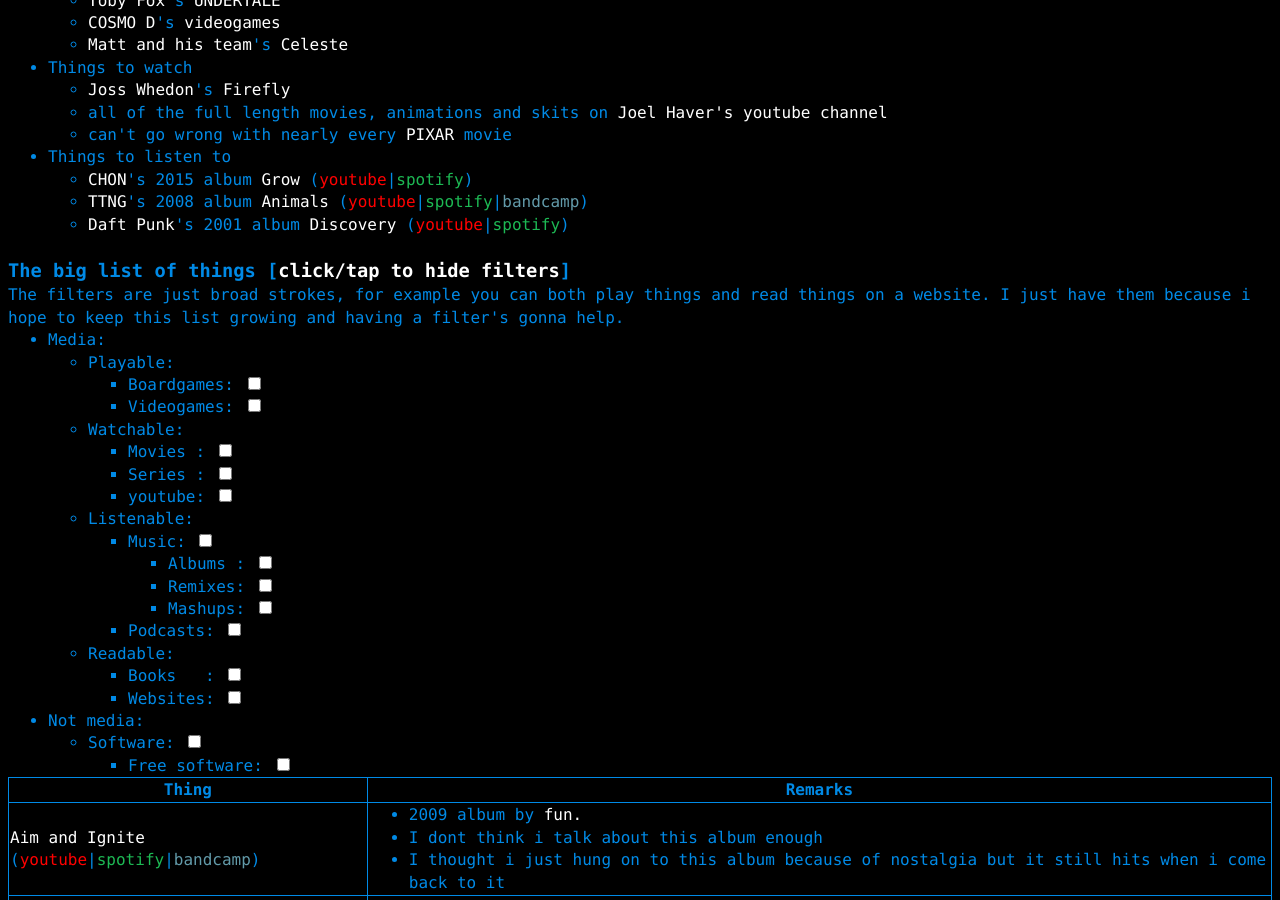
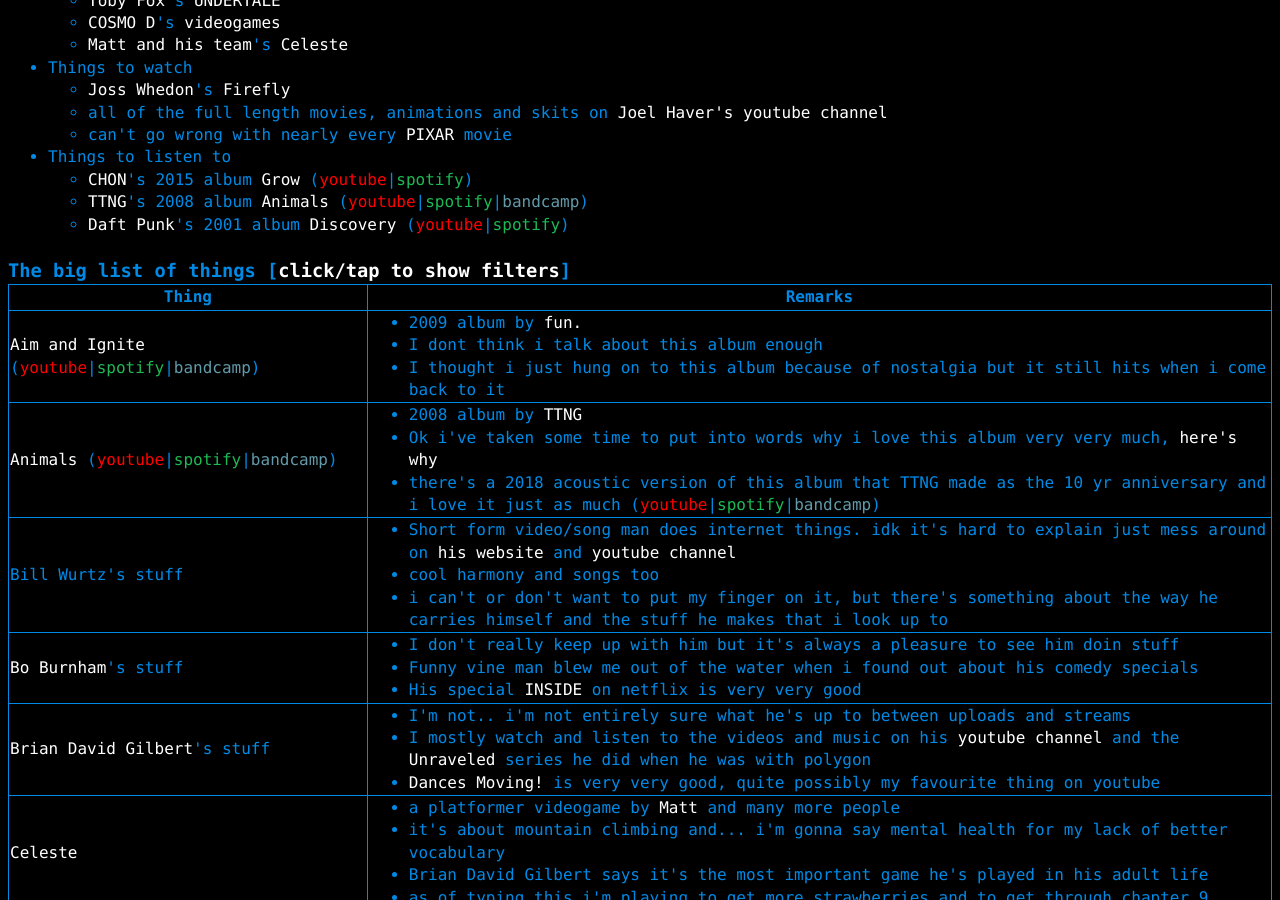
Before and after one commit to a-erfan-aa/a-erfan-aa.github.io, a Jekyll site: the page built from things-i-like.html, in a window 1280 px wide and 900 px high, scrolled down 1209 px. Built offline with Jekyll 4.4.1, drawn with Linux system fonts in a browser that asks for light colours.

Commit message:
Start filters rework in things-i-like.html
Made filters hidden by default

Include paragraph about filters in new hide/show filters <div>

Reword paragraph about filters in prep of clickable filters

Made various nested lists show/hideable

Made websites its own media list

Add videogame tags to filters

```diff
--- a/things-i-like.html
+++ b/things-i-like.html
@@ -123,31 +123,73 @@
 
 <!-- the BIG list -->
 <div>
-	<h3>The big list of things [<a href="javascript:void(0)" id="filterToggle" onclick="showhide('filterToggle', 'filters', 'click/tap to show filters', 'click/tap to hide filters')">click/tap to hide filters</a>]</h3>
-	<p>The filters are just broad strokes, for example you can both play things and read things on a website. I just have them because i hope to keep this list growing and having a filter's gonna help.</p>
+	<h3>The big list of things [<a href="javascript:void(0)" id="filterToggle" onclick="showhide('filterToggle', 'filters', 'click/tap to show filters', 'click/tap to hide filters')">click/tap to show filters</a>]</h3>
 
 	<!--
 		filters
 		a bunch of checkboxes that all start unticked, showing all
 	-->
-	<ul id="filters">
-		<li>Media:
+	<div id="filters" style="display: none; border: 1px solid #008ae6; border-collapse: collapse;">
+		<p>The filters are just broad strokes, for example you can both play things and read things on a website, and music genres are just a mess sometimes. I have them mostly because i hope to keep this list growing and having a filter's gonna help.</p>
+		<p style="text-indent: 50px;">If any checkboxes are ticked, only stuff matching the checkboxes are shown. Clicking/tapping on any tags instead of chekcboxes in the filters list takes you to another page talkin bout why i like the niche/subgenre.</p>
 		<ul>
-				<li>Playable:
-					<ul>
+			<li>Media [<a href="javascript:void(0)" id="mediaToggle" onclick="showhide('mediaToggle', 'mediaToggled', 'show', 'hide')">show</a>]:
+				<ul id="mediaToggled" style="display: none;">
+					<li>Playable [<a href="javascript:void(0)" id="playableToggle" onclick="showhide('playableToggle', 'playableToggled', 'show', 'hide')">show</a>]:
+						<ul id="playableToggled" style="display: none;">
 							<li>Boardgames: <input type="checkbox" id="boardgame" onclick="filterTable()"></li>
 							<li>Videogames: <input type="checkbox" id="videogame" onclick="filterTable()"></li>
+							<li>Players [<a href="javascript:void(0)" id="playersToggle" onclick="showhide('playersToggle', 'playersToggled', 'show', 'hide')">show</a>]:
+								<ul id="playersToggled" style="display: none;">
+									<li>playercount [<a href="javascript:void(0)" id="playercountToggle" onclick="showhide('playercountToggle', 'playercountToggled', 'show', 'hide')">show</a>]:
+										<ul id="playercountToggled" style="display: none;">
+											<li>1: <input type="checkbox" id="" onclick="filterTable()"></li>
+											<li>2: <input type="checkbox" id="" onclick="filterTable()"></li>
+											<li>3-4: <input type="checkbox" id="" onclick="filterTable()"></li>
+											<li>4++: <input type="checkbox" id="" onclick="filterTable()"></li>
 										</ul>
 									</li>
-				<li>Watchable:
-					<ul>
+									<li>player alignment [<a href="javascript:void(0)" id="playerAlignmentToggle" onclick="showhide('playerAlignmentToggle', 'playerAlignmentToggled', 'show', 'hide')">show</a>]:
+										<ul id="playerAlignmentToggled" style="display: none;">
+											<li>coop: <input type="checkbox" id="" onclick="filterTable()"></li>
+											<li>teambased: <input type="checkbox" id="" onclick="filterTable()"></li>
+											<li>ffa: <input type="checkbox" id="" onclick="filterTable()"></li>
+										</ul>
+									</li>
+								</ul>
+							</li>
+							<li>turn resolution [<a href="javascript:void(0)" id="turnResToggle" onclick="showhide('turnResToggle', 'turnResToggled', 'show', 'hide')">show</a>]:
+								<ul id="turnResToggled" style="display: none;">
+									<li>realtime: <input type="checkbox" id="" onclick="filterTable()"></li>
+									<li>simultaneous turnbased: <input type="checkbox" id="" onclick="filterTable()"></li>
+									<li>turnbased: <input type="checkbox" id="" onclick="filterTable()"></li>
+								</ul>
+							</li>
+							<li>Niches/mechhanics [<a href="javascript:void(0)" id="gameMechanicsToggle" onclick="showhide('gameMechanicsToggle', 'gameMechanicsToggled', 'show', 'hide')">show</a>]:
+								<ul id="gameMechanicsToggled" style="display: none;">
+									<li>6DOF: <input type="checkbox" id="" onclick="filterTable()"></li>
+									<li>exploration: <input type="checkbox" id="" onclick="filterTable()"></li>
+									<li>games where we all leave with our own story to tell: <input type="checkbox" id="" onclick="filterTable()"></li>
+									<li>games where we're in a ship: <input type="checkbox" id="" onclick="filterTable()"></li>
+									<li>games where i can look through cameras: <input type="checkbox" id="" onclick="filterTable()"></li>
+									<li>puzzle: <input type="checkbox" id="" onclick="filterTable()"></li>
+									<li>party games: <input type="checkbox" id="" onclick="filterTable()"></li>
+									<li>sandbox survival: <input type="checkbox" id="" onclick="filterTable()"></li>
+									<li>stealth/hidden movement: <input type="checkbox" id="" onclick="filterTable()"></li>
+									<li>variable player powers: <input type="checkbox" id="" onclick="filterTable()"></li>
+								</ul>
+							</li>
+						</ul>
+					</li>
+					<li>Watchable [<a href="javascript:void(0)" id="watchableToggle" onclick="showhide('watchableToggle', 'watchableToggled', 'show', 'hide')">show</a>]:
+						<ul id="watchableToggled" style="display: none;">
 							<li>Movies&nbsp;: 	<input type="checkbox" id="movie" onclick="filterTable()"></li>
 							<li>Series&nbsp;: 	<input type="checkbox" id="series" onclick="filterTable()"></li>
 							<li>youtube: 		<input type="checkbox" id="youtube" onclick="filterTable()"></li>
 						</ul>
 					</li>
-				<li>Listenable:
-					<ul>
+					<li>Listenable [<a href="javascript:void(0)" id="listenableToggle" onclick="showhide('listenableToggle', 'listenableToggled', 'show', 'hide')">show</a>]:
+						<ul id="listenableToggled" style="display: none;">
 							<li>Music: <input type="checkbox" id="music" onclick="filterTable()">
 								<ul>
 									<li>Albums&nbsp;: 	<input type="checkbox" id="album" onclick="filterTable()"></li>
@@ -158,16 +200,22 @@
 							<li>Podcasts: <input type="checkbox" id="podcast" onclick="filterTable()"></li>
 						</ul>
 					</li>
-				<li>Readable:
-					<ul>
+					<li>Readable [<a href="javascript:void(0)" id="readableToggle" onclick="showhide('readableToggle', 'readableToggled', 'show', 'hide')">show</a>]:
+						<ul id="readableToggled" style="display: none;">
 							<li>Books&nbsp;&nbsp;&nbsp;: 	<input type="checkbox" id="book" onclick="filterTable()"></li>
 							<li>Websites: 					<input type="checkbox" id="website" onclick="filterTable()"></li>
 						</ul>
 					</li>
+					<li>Websites [<a href="javascript:void(0)" id="websitesToggle" onclick="showhide('websitesToggle', 'websitesToggled', 'show', 'hide')">show</a>]
+						<ul id="websitesToggled" style="display: none;">
+							<li></li>
+							<li></li>
 						</ul>
 					</li>
-		<li>Not media:
-			<ul>
+				</ul>
+			</li>
+			<li>Not media [<a href="javascript:void(0)" id="notMediaToggle" onclick="showhide('notMediaToggle', 'notMediaToggled', 'show', 'hide')">show</a>]:
+				<ul id="notMediaToggled" style="display: none;">
 					<li>Software: <input type="checkbox" id="software" onclick="filterTable()">
 						<ul>
 							<li>Free software: <input type="checkbox" id="freeSoftware" onclick="filterTable()"></li>
@@ -176,6 +224,7 @@
 				</ul>
 			</li>
 		</ul>
+	</div>
 
 	<!-- the big table of things-->
 	<table id="theTable">
```
Lines whose indentation alone changed are shown as unchanged.
